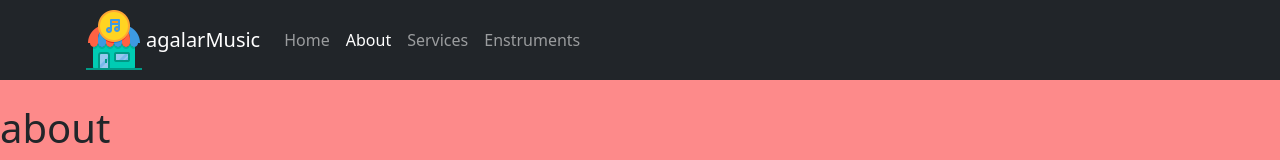
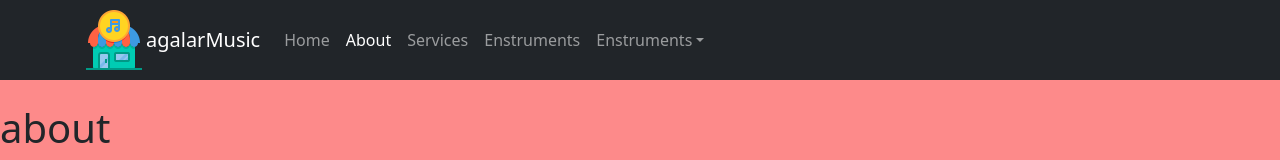
Before and after one commit to bilgekagant/deneme_15, a React (Vite) app in the folder spa/: page /about in a window 1280 px wide. Shown: the top 160 px of the page. Built offline with nearby package versions, Linux system fonts and the light colour scheme.

Commit message:
Update Layout.jsx

```diff
--- a/spa/src/components/Layout.jsx
+++ b/spa/src/components/Layout.jsx
@@ -3,21 +3,37 @@ import Container from 'react-bootstrap/Container';
 import Nav from 'react-bootstrap/Nav';
 import Navbar from 'react-bootstrap/Navbar';
 import {LinkContainer, HashLink} from 'react-router-bootstrap';
+import NavDropdown from 'react-bootstrap/NavDropdown';
 
 
 export default function Layout() {
     return (
     <div>
-      <Navbar bg="dark" variant="dark">
+      <Navbar bg="dark" variant="dark" expand= "lg">
         <Container>
           <img className="navbarIcon" src="icons8-music-store-64.png"/>
           <Navbar.Brand href="/home">agalarMusic</Navbar.Brand>
+          <Navbar.Toggle aria-controls="basic-navbar-nav" />
+          <Navbar.Collapse id="basic-navbar-nav">
               <Nav className="me-auto">
               <LinkContainer to="/home"><Nav.Link>Home</Nav.Link></LinkContainer>
               <LinkContainer to="/about"><Nav.Link>About</Nav.Link></LinkContainer>
               <LinkContainer to="/services"><Nav.Link>Services</Nav.Link></LinkContainer>
               <LinkContainer to={{path : "/home",search: "?sort=name", hash:"#enstruments", state: { fromDashBoard: true}}}><Nav.Link>Enstruments</Nav.Link></LinkContainer>
+              <NavDropdown title="Enstruments" id="basic-nav-dropdown">
+                <NavDropdown.Item href="/vurmali">vurmali</NavDropdown.Item>
+                <NavDropdown.Item href="/nefesli">
+                  nefesli
+                </NavDropdown.Item>
+                <NavDropdown.Item href="/telli">telli</NavDropdown.Item>
+                {/* <NavDropdown.Divider /> */}
+                <NavDropdown.Item href="/tuşlu">
+                  tuşlu
+                </NavDropdown.Item>
+              </NavDropdown>
             </Nav>
+          </Navbar.Collapse>
+
           </Container>
         </Navbar>
 
```
Lines whose indentation alone changed are shown as unchanged.
